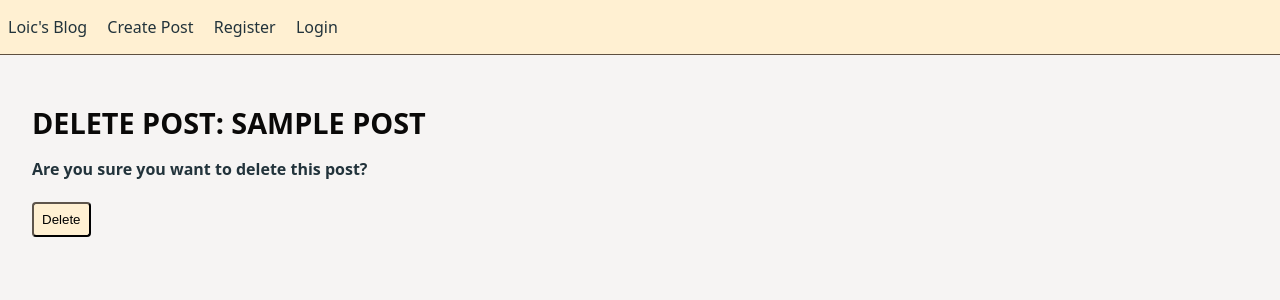
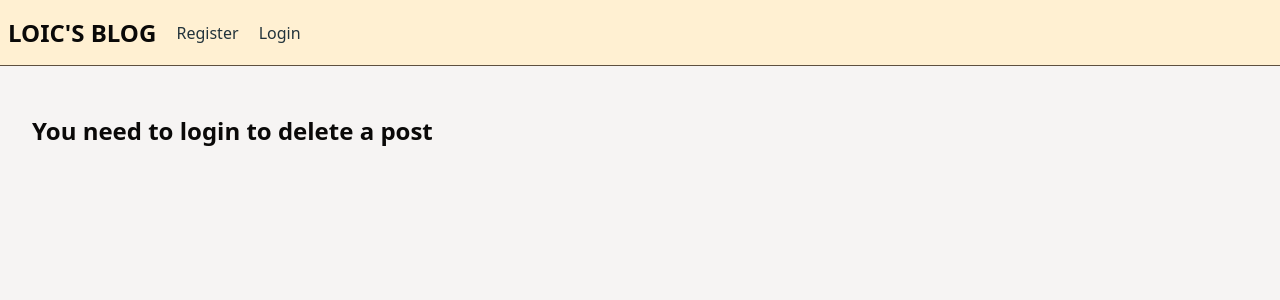
Before and after one commit to skydread1/blog, a Django app: page /post/delete/1 in a window 1280 px wide. Shown: the top 300 px of the page. Run offline with Django 4.2, Linux system fonts and the light colour scheme; tables that the repository leaves empty hold one stand-in row (values such as "Sample post").

Commit message:
Update blog templates to reflect login/logout

```diff
--- a/loicblog/blog/templates/base.html
+++ b/loicblog/blog/templates/base.html
@@ -19,10 +19,14 @@
   <body>
     <header>
         <nav>
-            <a href="{% url 'home' %}">Loic's Blog</a>
+            <a href="{% url 'home' %}"><h1 class="blog-title">Loic's Blog</h1></a>
+            {% if user.is_authenticated %}
             <a href="{% url 'create_post' %}">Create Post</a>
-            <a href="">Register</a>
-            <a href="">Login</a>
+            <a href="{% url 'logout' %}">Logout</a>
+            {% else %}
+            <a href="{% url 'register' %}">Register</a>
+            <a href="{% url 'login' %}">Login</a>
+            {% endif %}
         </nav>
     </header>
     <section class="container">
--- a/loicblog/blog/templates/create_post.html
+++ b/loicblog/blog/templates/create_post.html
@@ -7,13 +7,16 @@
 
 {% block content %}
 
+{% if user.is_authenticated %}
 <h1>Create Post</h1>
 
 <form method="POST">
     {% csrf_token %}
     <button>Create</button>
     {{ form.as_p }}
-
 </form>
+{% else %}
+<h3>You need to login to create a post</h3>
+{% endif %}
 
 {% endblock %}
--- a/loicblog/blog/templates/delete_post.html
+++ b/loicblog/blog/templates/delete_post.html
@@ -7,6 +7,7 @@
 
 {% block content %}
 
+{% if user.is_authenticated %}
 <h1>Delete Post: {{ post.title}}</h1>
 
 <form method="POST">
@@ -15,5 +16,8 @@
     <br /><br />
     <button>Delete</button>
 </form>
+{% else %}
+<h3>You need to login to delete a post</h3>
+{% endif %}
 
 {% endblock %}
--- a/loicblog/blog/templates/edit_post.html
+++ b/loicblog/blog/templates/edit_post.html
@@ -7,6 +7,7 @@
 
 {% block content %}
 
+{% if user.is_authenticated %}
 <h1>Edit Post: {{ post.title}}</h1>
 
 <form method="POST">
@@ -14,5 +15,8 @@
     <button>Edit</button>
     {{ form.as_p }}
 </form>
+{% else %}
+<h3>You need to login to edit a post</h3>
+{% endif %}
 
 {% endblock %}
--- a/loicblog/blog/templates/home.html
+++ b/loicblog/blog/templates/home.html
@@ -10,11 +10,11 @@
         - {{ post.author.first_name }} {{ post.author.last_name }}
         <small>
             - {{ post.date }}
+            {% if user.is_authenticated %}
             - <a href="{% url 'edit_post' post.pk %}">Edit</a>
             - <a href="{% url 'delete_post' post.pk %}">Delete</a>
+            {% endif %}
         </small>
-        <br />
-        {{ post.body }}
     </li>
 
 {% endfor %}
--- a/loicblog/blog/templates/post_details.html
+++ b/loicblog/blog/templates/post_details.html
@@ -11,8 +11,10 @@
 <small>
     By: {{ post.author.first_name }} {{ post.author.last_name }}
     - {{ post.date }}
+    {% if user.is_authenticated %}
     - <a href="{% url 'edit_post' post.pk %}">Edit</a>
     - <a href="{% url 'delete_post' post.pk %}">Delete</a>
+    {% endif %}
 </small>
 <hr>
 <br />
```
